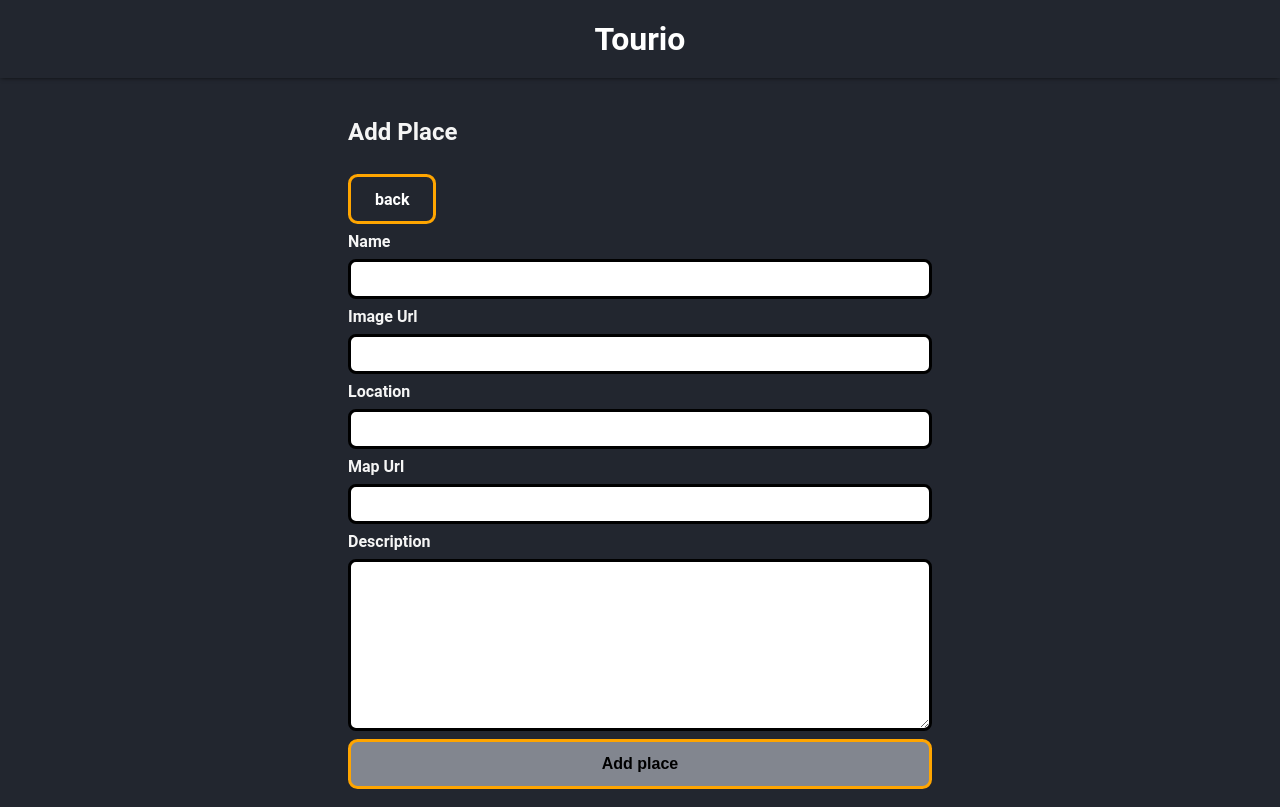
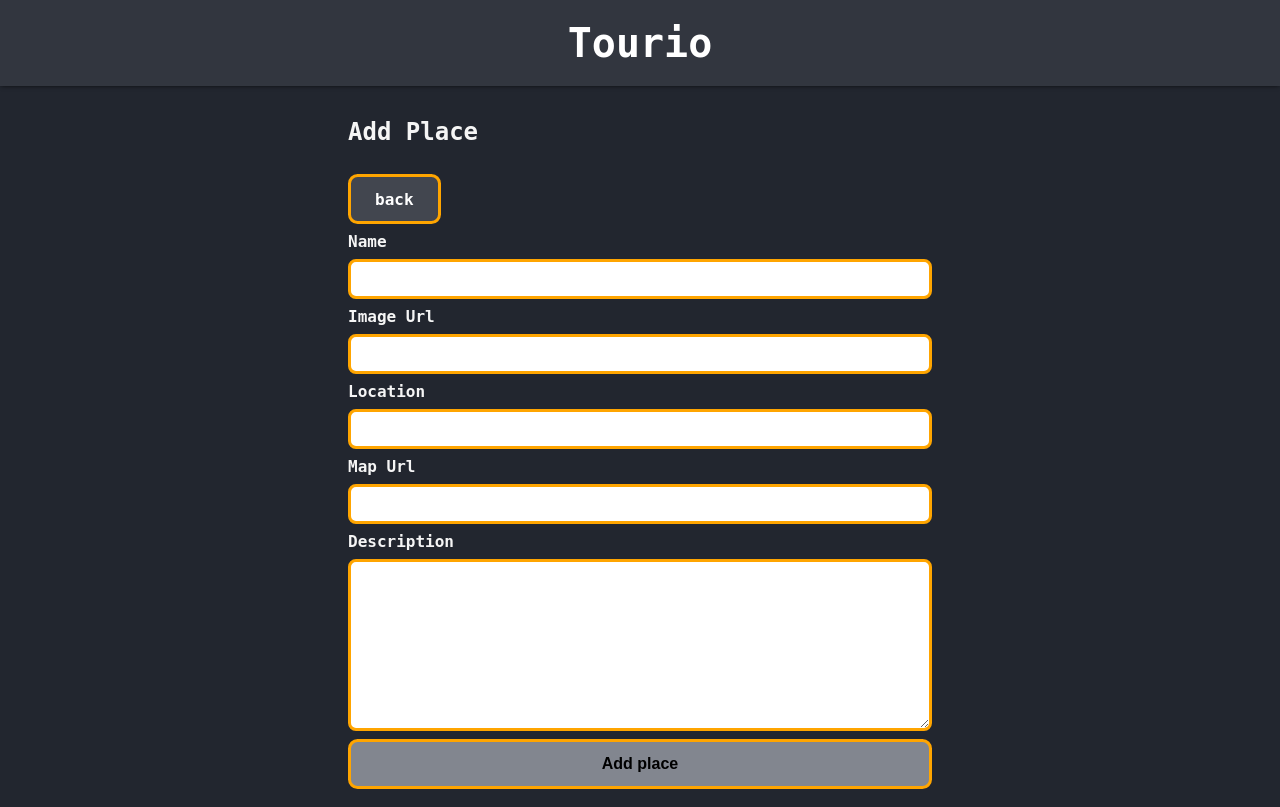
Before and after one commit to marte1337/tourio-app, a Next.js app: page /create in a window 1280 px wide. Built offline with nearby package versions, Linux system fonts and the light colour scheme.

Commit message:
add styles

```diff
--- a/components/Form.js
+++ b/components/Form.js
@@ -10,13 +10,13 @@ const FormContainer = styled.form`
 const Input = styled.input`
   padding: 0.5rem;
   font-size: inherit;
-  border: 3px solid black;
+  border: 3px solid orange;
   border-radius: 0.5rem;
 `;
 
 const Textarea = styled.textarea`
   font-family: inherit;
-  border: 3px solid black;
+  border: 3px solid orange;
   border-radius: 0.5rem;
   padding: 0.5rem;
 `;
--- a/components/StyledImage.js
+++ b/components/StyledImage.js
@@ -4,5 +4,5 @@ import styled from "styled-components";
 export const StyledImage = styled(Image)`
   object-fit: cover;
   border-radius: 5px;
-  box-shadow: 0 0 8px -1px black;
+  box-shadow: 0 2px 8px -1px black;
 `;
--- a/components/StyledLink.js
+++ b/components/StyledLink.js
@@ -1,7 +1,7 @@
 import styled, { css } from "styled-components";
 
 export const StyledLink = styled.a`
-  background-color: #22262f;
+  background-color: #42464f;
   border: 3px solid orange;
   padding: 0.8rem 1.5rem;
   border-radius: 0.6rem;
--- a/components/TitleBar.js
+++ b/components/TitleBar.js
@@ -5,7 +5,8 @@ const Headline = styled.h1`
   top: 0;
   left: 0;
   width: 100%;
-  background-color: #22262f;
+  background-color: #32363f;
+  font-size: 2.5rem;
   color: white;
   margin: 0;
   padding: 20px;
--- a/pages/places/[id]/index.js
+++ b/pages/places/[id]/index.js
@@ -83,6 +83,7 @@ const ButtonContainer = styled.section`
 
 const StyledLocationLink = styled(StyledLink)`
   text-align: center;
-  background-color: white;
+  background-color: #42464f;
+  color: whitesmoke;
   border: 3px solid lightsalmon;
 `;
--- a/styles.js
+++ b/styles.js
@@ -6,16 +6,19 @@ export default createGlobalStyle`
   *::after {
     box-sizing: border-box;
 
+
+
   }
 
   body {
     margin: 0;
-    font-family: 'Roboto', sans-serif;
     background-color: #22262F;
     margin: 10px;
     color: whitesmoke;
     display: flex;
     justify-content: center;
+    font-family: 'monospace','Roboto', sans-serif;
+
   }
 
   Article {
```
Also changed, not shown: 1 other file (tests, documents, lock files or other folders).
